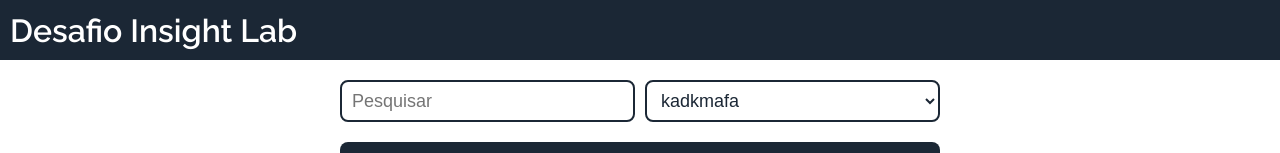
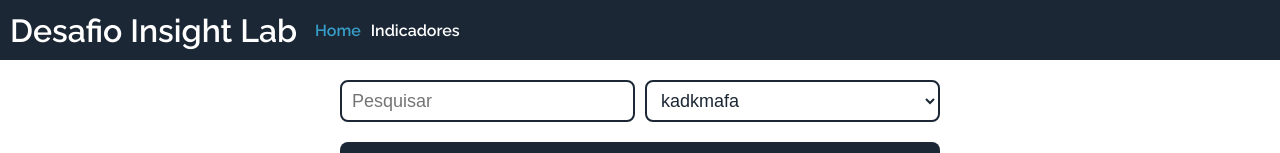
Before and after one commit to gllherme/desafio-insightlab, a Next.js app in the folder frontend/: page / in a window 1280 px wide. Shown: the top 153 px of the page. Built offline with nearby package versions, Linux system fonts and the light colour scheme.

Commit message:
navigation

```diff
--- /dev/null
+++ b/frontend/src/components/Header/Navigation/index.tsx
@@ -0,0 +1,42 @@
+"use client";
+
+import Link from "next/link";
+import styles from "./navigation.module.css";
+import { usePathname } from "next/navigation";
+
+export interface NavLink {
+  name: string;
+  href: string;
+}
+
+interface NavigationProps {
+  navLinks: Array<NavLink>;
+}
+
+interface NavItemProps {
+  navLink: NavLink;
+}
+
+export default function Navigation({ navLinks }: NavigationProps) {
+  return (
+    <>
+      {navLinks.map((link) => (
+        <NavItem navLink={link} />
+      ))}
+    </>
+  );
+}
+
+function NavItem({ navLink }: NavItemProps) {
+  const pathname = usePathname();
+  const isActive = pathname === navLink.href;
+
+  return (
+    <Link
+      className={isActive ? styles.active : styles.default}
+      href={navLink.href}
+    >
+      <p>{navLink.name}</p>
+    </Link>
+  );
+}
--- /dev/null
+++ b/frontend/src/components/Header/Navigation/navigation.module.css
@@ -0,0 +1,17 @@
+.default {
+  padding: 0px 5px;
+
+  text-decoration: none;
+  color: var(--white);
+
+  font-weight: 600;
+}
+
+.active {
+  padding: 0px 5px;
+
+  text-decoration: none;
+  color: var(--blue-green);
+
+  font-weight: 600;
+}
--- a/frontend/src/components/Header/index.tsx
+++ b/frontend/src/components/Header/index.tsx
@@ -1,9 +1,22 @@
+import Navigation from "./Navigation";
 import styles from "./header.module.css";
+
+const navLinks = [
+  {
+    name: "Home",
+    href: "/",
+  },
+  {
+    name: "Indicadores",
+    href: "/country",
+  },
+];
 
 export default function Header() {
   return (
     <header className={styles.header}>
       <div className={styles.text}>Desafio Insight Lab</div>
+      <Navigation navLinks={navLinks} />
     </header>
   );
 }
```
